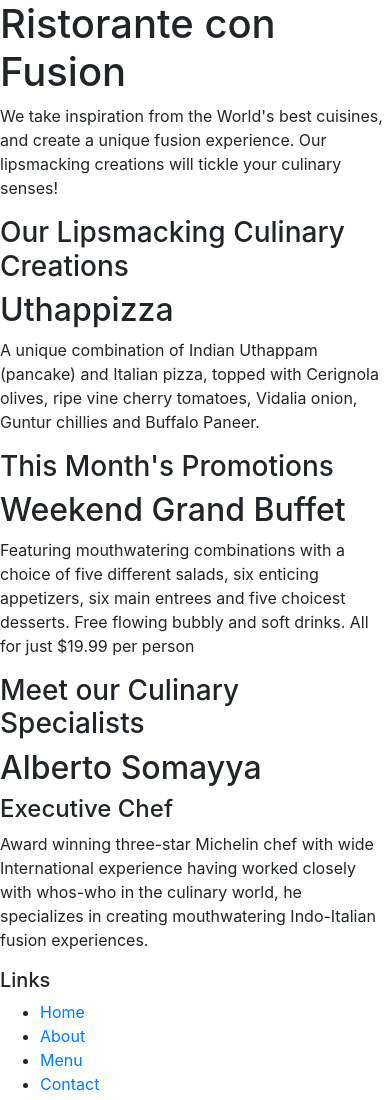
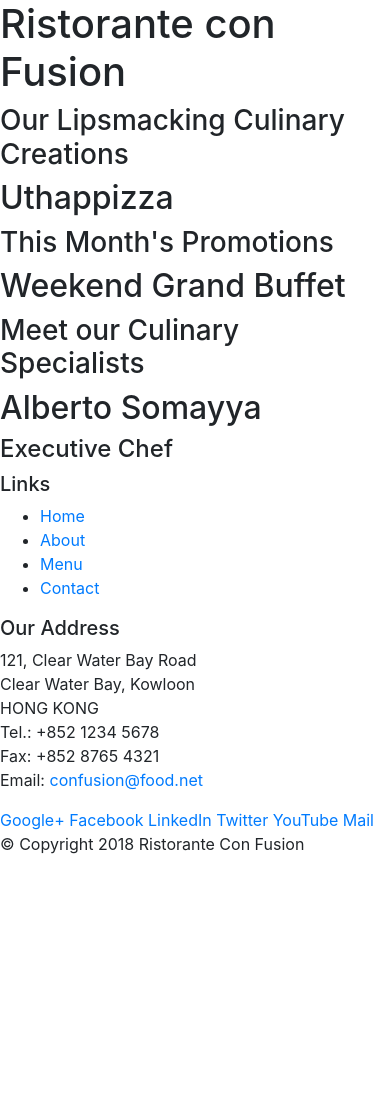
Before and after one commit to UttiyaGhosh/Bootstrap4, a website: page index.html in a window 390 px wide. Shown: the top 1100 px of the page. After the commit the page ends 872 px from the top, so only its background shows below. Drawn offline with nearby package versions, Linux system fonts and the light colour scheme.

Commit message:
Extra styling in index.html

```diff
--- a/index.html
+++ b/index.html
@@ -19,7 +19,7 @@
             <div>
                 <div>
                     <h1>Ristorante con Fusion</h1>
-                    <p>We take inspiration from the World's best cuisines, and create a unique fusion experience. Our lipsmacking creations will tickle your culinary senses!</p>
+                    <p class="d-none d-sm-block">We take inspiration from the World's best cuisines, and create a unique fusion experience. Our lipsmacking creations will tickle your culinary senses!</p>
                 </div>
                 <div>
                 </div>
@@ -34,7 +34,7 @@
             </div>
             <div>
                 <h2>Uthappizza</h2>
-                <p>A unique combination of Indian Uthappam (pancake) and Italian pizza, topped with Cerignola olives, ripe vine cherry tomatoes, Vidalia onion, Guntur chillies and Buffalo Paneer.</p>
+                <p class="d-none d-sm-block">A unique combination of Indian Uthappam (pancake) and Italian pizza, topped with Cerignola olives, ripe vine cherry tomatoes, Vidalia onion, Guntur chillies and Buffalo Paneer.</p>
             </div>
         </div>
 
@@ -45,7 +45,7 @@
             </div>
             <div>
                 <h2>Weekend Grand Buffet</h2>
-                <p>Featuring mouthwatering combinations with a choice of five different salads, six enticing appetizers, six main entrees and five choicest desserts. Free flowing bubbly and soft drinks. All for just $19.99 per person </p>
+                <p class="d-none d-sm-block">Featuring mouthwatering combinations with a choice of five different salads, six enticing appetizers, six main entrees and five choicest desserts. Free flowing bubbly and soft drinks. All for just $19.99 per person </p>
             </div>
         </div>
 
@@ -56,7 +56,7 @@
             <div>
                 <h2>Alberto Somayya</h2>
                 <h4>Executive Chef</h4>
-                <p>Award winning three-star Michelin chef with wide International experience having worked closely with whos-who in the culinary world, he specializes in creating mouthwatering Indo-Italian fusion experiences. </p>
+                <p class="d-none d-sm-block">Award winning three-star Michelin chef with wide International experience having worked closely with whos-who in the culinary world, he specializes in creating mouthwatering Indo-Italian fusion experiences. </p>
             </div>
         </div>
     </div>
```
